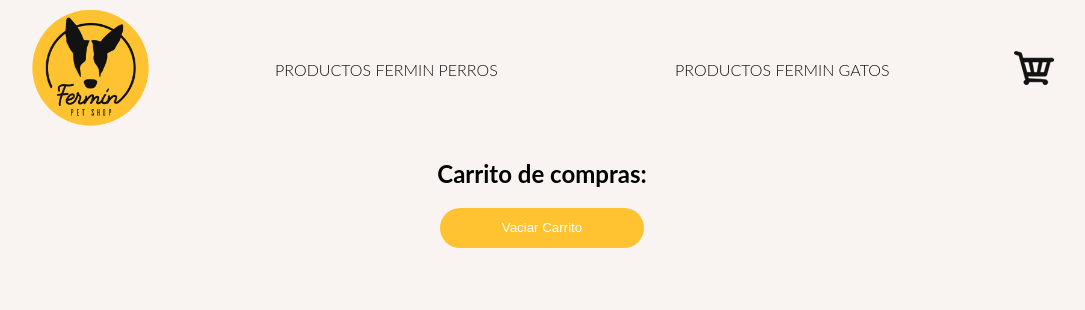
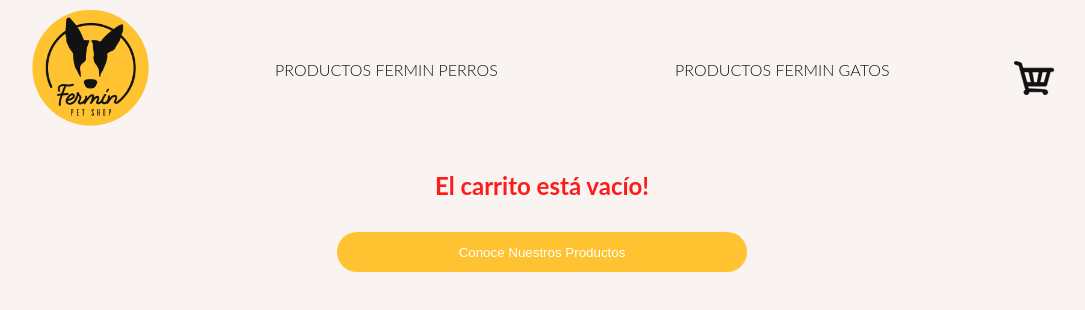
Before and after one commit to PaulaCotroneo/ecommerce-cotroneo, a React (Create React App) app: page /cart in a window 1280 px wide. Shown: the top 310 px of the page, without its empty margins (98-1183 px from the left). Built offline with nearby package versions, Linux system fonts and the light colour scheme.

Commit message:
Desafío clase 11: Cart View

```diff
--- a/package.json
+++ b/package.json
@@ -6,6 +6,7 @@
     "@testing-library/jest-dom": "^5.16.1",
     "@testing-library/react": "^12.1.2",
     "@testing-library/user-event": "^13.5.0",
+    "firebase": "^9.6.6",
     "react": "^17.0.2",
     "react-dom": "^17.0.2",
     "react-router-dom": "^6.2.1",
--- a/src/App.css
+++ b/src/App.css
@@ -76,7 +76,7 @@ img {
   display: flex;
   flex-wrap: wrap;
   justify-content: space-evenly;
-  align-items: flex-end;
+
   margin-top: 2rem;
   margin-bottom: 5rem;
 }
@@ -239,11 +239,11 @@ img {
   text-decoration: none;
   border: none;
 }
-.carrito__vaciar {
-  width: 20%;
+.carrito__btn {
+  width: 40%;
   height: 2.5rem;
   background-color: #ffc331;
-  padding: .5rem 1rem;
+  padding: .5rem 2rem;
   display: inline;
   text-align: center;
   color: #FFFFFF;
@@ -252,6 +252,26 @@ img {
   border-radius: 2.5rem;
   border: none;
 }
-.carrito__vaciar:hover {
+.carrito__btn:hover {
   background-color: #121212;
 }
+.cart__cantidad {
+  background: #ffc331;
+  border-radius: 0.8rem;
+  -moz-border-radius: 0.8rem;
+  -webkit-border-radius: 0.8rem;
+  color: #ffffff;
+  display: inline-block;
+  line-height: 1.6rem;
+  font-weight: 400;
+  text-align: center;
+  width: 1.5em;
+}
+.carrito__precioTotal {
+  margin: 2rem;
+  font-size: 2rem;
+}
+.carrito__mensaje {
+  color: #fc1c1c;
+  margin: 2rem;
+}
--- a/src/components/Cart/Cart.jsx
+++ b/src/components/Cart/Cart.jsx
@@ -1,28 +1,42 @@
 import { useCartContext } from '../../context/CartContext';
+import { Link } from 'react-router-dom';
 import '../../App.css'
 
 
 export const Cart = () => {
 
-  const { cartList, eliminarDelCarrito, vaciarCarrito } = useCartContext()
+  const { cartList, precioTotal, eliminarDelCarrito, vaciarCarrito } = useCartContext()
 
   return (
     <div className="contenedor">
-      <h2>Carrito de compras:</h2>
+      { cartList.length !== 0 ? <>
         { cartList.map(produ =>
         <div className="carrito">
           <div className="carrito__imagen">
-          <img src={produ.imagen} alt={produ.descripImagen}/>
+            <img src={produ.item.imagen} alt={produ.item.descripImagen}/>
           </div>
-        <div className="carrito__nombre">{produ.nombre}</div>
-        <div className="carrito__precio">${produ.precio}</div>
+          <div className="carrito__nombre">{produ.item.nombre}</div>
+          <div className="carrito__precio">${produ.item.precio}</div>
           <div className="carrito__cantidad">{produ.cantidad}</div>
           <div className="carrito__eliminar">
-          <button className="borrar-producto" onClick={() => eliminarDelCarrito(produ)}>x</button>
+            <button className="borrar-producto" onClick={() => eliminarDelCarrito(produ.item.id)}>x</button>
           </div>
         </div>
-      )}
-      <button className="carrito__vaciar" onClick={vaciarCarrito}>Vaciar Carrito</button>
+        ) }
+        <div className="carrito__precioTotal">
+          {`Total a Pagar: $${precioTotal()}`}
+        </div>
+        <button className="carrito__btn" onClick={vaciarCarrito}>Vaciar Carrito</button>
+        </>
+      :
+        <>
+        <h2 className="carrito__mensaje">El carrito está vacío!</h2>
+        <Link to='/'>
+          <button className="carrito__btn">Conoce Nuestros Productos</button>
+        </Link>
+        </>
+      }
     </div>
   )
+
 };
--- a/src/components/ItemDetail/ItemDetail.jsx
+++ b/src/components/ItemDetail/ItemDetail.jsx
@@ -11,7 +11,7 @@ export const ItemDetail = ( { product } ) => {
     const [contador, setContador] = useState (0);
 
     function onAdd(cant){
-        agregarAlCarrito({...product, cantidad: cant})
+        agregarAlCarrito({item: product, cantidad: cant})
         setContador(cant)
     }
 
--- a/src/components/NavBar/NavBar.jsx
+++ b/src/components/NavBar/NavBar.jsx
@@ -1,11 +1,15 @@
 import React from 'react'
 import { Link } from 'react-router-dom'
 import { CartWidget } from '../CartWidget/CartWidget'
+import { useCartContext } from '../../context/CartContext';
 import '../../App.css'
 import logoFermin from './logo.png'
 
 
 export const NavBar = () => {
+
+    const { cantidadCarrito } = useCartContext()
+
     return (
         <header className="header contenedor">
             <Link to='/'>
@@ -20,6 +24,7 @@ export const NavBar = () => {
                 </ul>
             </nav>
             <Link to='/cart'>
+                <div className="cart__cantidad">{ cantidadCarrito() !== 0 && cantidadCarrito()}</div>
                 <CartWidget/>
             </Link>
         </header>
--- a/src/context/CartContext.jsx
+++ b/src/context/CartContext.jsx
@@ -12,17 +12,24 @@ export function CartContextProvider({ children }) {
     function agregarAlCarrito(item){
 
         const evitarDuplicados = [...cartList]
-        if (evitarDuplicados.some(i => i.id === item.id)) {
-            evitarDuplicados.find(i => i.id === item.id).cantidad +=  item.cantidad
+        if (evitarDuplicados.some(i => i.item.id === item.item.id)) {
+            evitarDuplicados.find(i => i.item.id === item.item.id).cantidad +=  item.cantidad
             setCartList(evitarDuplicados)
         } else {
             setCartList( [...cartList, item ] )
         }
     }
 
-    function eliminarDelCarrito( item ){
-        const eliminarItem = cartList.filter(i => i.id !== item.id);
-        setCartList([...eliminarItem]);
+    function cantidadCarrito() {
+        return cartList.reduce((acum, item) =>  acum += item.cantidad  ,0)
+    }
+
+    function precioTotal(){
+        return cartList.reduce((acum, item) =>  acum= acum + (item.item.precio * item.cantidad),0)
+    }
+
+    function eliminarDelCarrito( id ){
+        setCartList( cartList.filter( i => i.item.id !== id ) )
     }
 
     function vaciarCarrito(){
@@ -32,6 +39,8 @@ export function CartContextProvider({ children }) {
     return <cartContext.Provider value={{
         cartList,
         agregarAlCarrito,
+        cantidadCarrito,
+        precioTotal,
         eliminarDelCarrito,
         vaciarCarrito
     }}>
```
Also changed, not shown: 1 other file (tests, documents, lock files or other folders). Lines whose indentation alone changed are shown as unchanged.
